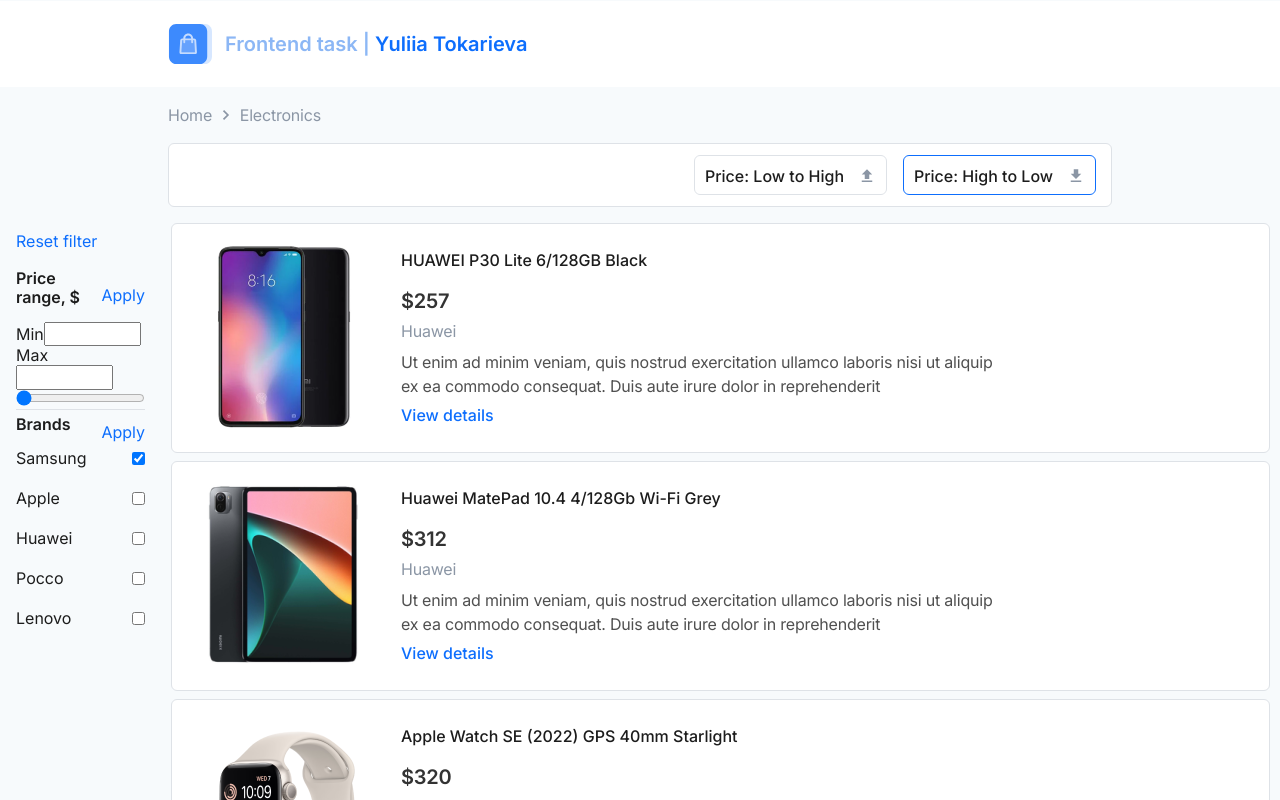
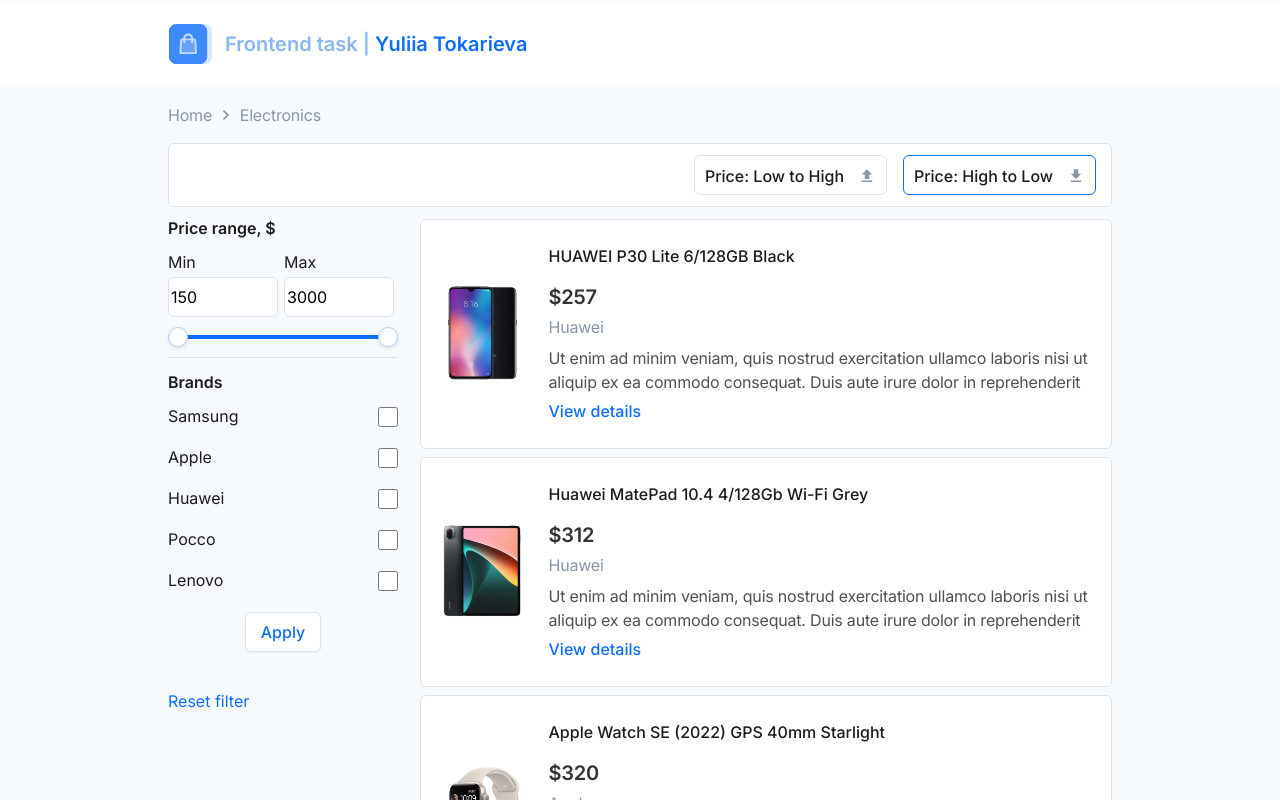
Before and after one commit to YuliyaTokareva/shop-filter, a React app: page / in a window 1280 px wide. Shown: the top 800 px of the page. Built offline with nearby package versions, Linux system fonts and the light colour scheme.

Commit message:
add style range and handler value to it

```diff
--- a/src/Home.jsx
+++ b/src/Home.jsx
@@ -8,9 +8,12 @@
 
 const Home = () => {
   const [sortParam, setSortParam] = useState('hight');
+  const [priceParam, setpriceParam] = useState([150, 3000]);
   const [openMobFilter, setopenMobFilter] = useState(false);
   const products = useMemo(() => {
-    const productsList = dataProducts.sort((a, b) => {
+    const productsList = dataProducts
+      .filter((el) => el.price >= priceParam[0] && el.price <= priceParam[1])
+      .sort((a, b) => {
         switch (sortParam) {
           case 'low':
             return b.price - a.price;
@@ -19,7 +22,7 @@
         }
       });
     return productsList;
-  }, [sortParam]);
+  }, [sortParam, priceParam]);
   const handlerClick = (method) => {
     setSortParam(method);
   };
--- a/src/shop/components/filter/Filter.jsx
+++ b/src/shop/components/filter/Filter.jsx
@@ -1,33 +1,120 @@
-import React from 'react';
+import React, { useState, useEffect } from 'react';
 
 import './filter.scss';
 
 const Filter = () => {
+  const startRange = 150;
+  const endRange = 3000;
+
+  const [minValue, setMinValue] = useState(startRange);
+  const [maxValue, setMaxValue] = useState(endRange);
+  const [fillColorPercent, setFillColorPercent] = useState([0, 100]);
+  const fillColor = () => {
+    const percent1 = (minValue / endRange) * 100;
+    const percent2 = (maxValue / endRange) * 100;
+    setFillColorPercent([percent1, percent2]);
+  };
+  const handlerNumberMax = (e, typeValue) => {
+    let newVal = e.target.value;
+
+    switch (typeValue) {
+      case 'max':
+        if (newVal - minValue <= 150) {
+          setMaxValue(minValue + 1);
+          fillColor();
+          return;
+        } else {
+          setMaxValue(newVal);
+          fillColor();
+          return;
+        }
+
+      case 'min':
+        if (maxValue - newVal <= 150) {
+          setMinValue(maxValue - 1);
+          fillColor();
+          return;
+        } else {
+          setMinValue(newVal);
+          fillColor();
+          return;
+        }
+    }
+  };
+
   return (
     <div className="filter-block">
-      <button className="filter-block__reset">Reset filter</button>
+      <button className="filter-block__reset mob">Reset filter</button>
       <div className="filter-block__title-block">
         <span className="filter-block__title">Price range, $</span>
-        <button className="filter-block__apply">Apply</button>
+        <button className="filter-block__apply mob">Apply</button>
       </div>
-      <div>
-        <label htmlFor="min">Min</label>
-        <input type="number" id="min" name="min" min="150" max="3000" />
+      <div className="filter-block__numper-block">
+        <div className="filter-block__numper-price">
+          <label htmlFor="min">Min</label>
+          <input
+            type="number"
+            id="min-num"
+            name="min"
+            min={startRange}
+            max={endRange}
+            step="1"
+            value={minValue}
+            readOnly
+          />
+        </div>
+        <div className="filter-block__numper-price">
+          <label htmlFor="max">Max</label>
+          <input
+            type="number"
+            id="max-num"
+            name="max"
+            min={startRange}
+            max={endRange}
+            step="1"
+            value={maxValue}
+            readOnly
+          />
+        </div>
       </div>
-      <div>
-        <label htmlFor="max">Max</label>
-        <input type="number" id="max" name="max" min="150" max="3000" />
-      </div>
-      <div>
-        <input type="range" id="volume" name="volume" min="150" max="3000" />
+      <div className="filter-block__range-input">
+        <div
+          className="filter-block__slider-track"
+          style={{
+            background: `linear-gradient(to right, #afd0ff ${fillColorPercent[0]}%, #0D6EFD ${fillColorPercent[0]}%, #0D6EFD ${fillColorPercent[1]}%, #afd0ff ${fillColorPercent[1]}%)`
+          }}></div>
+        <input
+          type="range"
+          id="min"
+          name="min"
+          min={startRange}
+          max={endRange}
+          step="1"
+          onChange={(e) => {
+            handlerNumberMax(e, 'min');
+          }}
+          value={minValue}
+        />
+        <input
+          type="range"
+          id="max"
+          name="max"
+          min={startRange}
+          max={endRange}
+          step="1"
+          onChange={(e) => {
+            handlerNumberMax(e, 'max');
+          }}
+          value={maxValue}
+        />
       </div>
       <div className="filter-block__title-block brands">
         <span className="filter-block__title">Brands</span>
-        <button className="filter-block__apply">Apply</button>
+        <button className="filter-block__apply mob">Apply</button>
       </div>
       <div className="filter-block__check-row">
         <label htmlFor="samsung">Samsung</label>
-        <input type="checkbox" id="samsung" name="samsung" checked />
+        <input type="checkbox" id="samsung" name="samsung" />
       </div>
       <div className="filter-block__check-row">
         <label htmlFor="apple">Apple</label>
@@ -45,6 +132,9 @@
         <label htmlFor="lenovo">Lenovo</label>
         <input type="checkbox" id="lenovo" name="lenovo" />
       </div>
+
+      <button className="filter-block__apply-laptop laptop">Apply</button>
+      <button className="filter-block__reset laptop">Reset filter</button>
     </div>
   );
 };
--- a/src/shop/components/filter/filter.scss
+++ b/src/shop/components/filter/filter.scss
@@ -2,10 +2,13 @@
 @import 'src/variables.scss';
 .filter-block {
   padding: 25px 16px 64px;
+  display: flex;
+  flex-direction: column;
   &__title-block {
     display: flex;
     justify-content: space-between;
     align-items: center;
+    margin-bottom: 15px;
   }
   &__reset,
   &__apply {
@@ -17,15 +20,31 @@
     background-color: #1110;
     cursor: pointer;
   }
+  &__numper-block {
+    display: flex;
+    grid-gap: 6px;
+  }
+  &__numper-price {
+    display: flex;
+    flex-direction: column;
+  }
+  input[type='number'] {
+    background: #ffffff;
+    border: 1px solid #dee2e7;
+    border-radius: 6px;
+    min-width: 110px;
+    height: 40px;
+    margin-top: 5px;
+  }
   &__reset {
     margin-bottom: 18px;
+    align-self: flex-start;
   }
   &__title {
     font-weight: 600;
     font-size: 16px;
     line-height: 19px;
     color: #1c1c1c;
-    margin-bottom: 15px;
   }
   &__check-row {
     margin-bottom: 21px;
@@ -38,8 +57,123 @@
     line-height: 19px;
     color: #1c1c1c;
   }
+  &__range-input {
+    position: relative;
+    width: 100%;
+    height: 40px;
+    input {
+      position: absolute;
+      width: 100%;
+      height: 5px;
+      top: -5px;
+      background: none;
+      pointer-events: none;
+    }
+  }
+  &__slider-track {
+    width: 100%;
+    height: 4px;
+    background: #afd0ff;
+    border-radius: 2px;
+    position: absolute;
+    bottom: 0;
+    margin: auto;
+    top: 0;
+  }
+  &__apply-laptop {
+    @include for-tablet-down {
+      display: none;
+    }
+    @include for-tablet-up {
+      width: 76px;
+      height: 40px;
+      background: #ffffff;
+      font-weight: 500;
+      font-size: 16px;
+      line-height: 19px;
+      text-align: center;
+      color: #0d6efd;
+      flex: none;
+      order: 0;
+      flex-grow: 0;
+      border: 1px solid #dee2e7;
+      box-shadow: 0px 1px 2px rgba(56, 56, 56, 0.08);
+      border-radius: 6px;
+      align-self: center;
+      margin-bottom: 40px;
+    }
+  }
 }
 .brands {
   border-top: 1px solid #dee2e7;
-  padding-top: 5px;
+  padding-top: 15px;
 }
+input[type='range'] {
+  background-color: transparent;
+  outline: none;
+  -webkit-appearance: none;
+  -moz-appearance: none;
+  appearance: none;
+  width: 100%;
+  top: 0;
+  margin: auto;
+  bottom: 0;
+  pointer-events: none;
+  cursor: pointer;
+  position: absolute;
+}
+input[type='range']::-webkit-slider-thumb {
+  width: 20px;
+  height: 20px;
+  -webkit-appearance: none;
+  border-radius: 50%;
+  background-color: #ffffff;
+  border: 1px solid #afd0ff;
+  box-shadow: 0px 2px 4px rgba(16, 0, 0, 0.1);
+  cursor: pointer;
+  pointer-events: auto;
+}
+input[type='range']::-ms-track {
+  height: 20px;
+  appearance: none;
+  pointer-events: auto;
+}
+input[type='range']::-moz-range-thumb {
+  width: 20px;
+  height: 20px;
+  -webkit-appearance: none;
+  border-radius: 50%;
+  background-color: #ffffff;
+  border: 1px solid #afd0ff;
+  box-shadow: 0px 2px 4px rgba(16, 0, 0, 0.1);
+  cursor: pointer;
+  pointer-events: auto;
+}
+input[type='range']::-ms-thumb {
+  width: 20px;
+  height: 20px;
+  appearance: none;
+  border-radius: 50%;
+  background-color: #ffffff;
+  border: 1px solid #afd0ff;
+  box-shadow: 0px 2px 4px rgba(16, 0, 0, 0.1);
+  cursor: pointer;
+  pointer-events: auto;
+}
+
+input[type='checkbox'] {
+  width: 20px;
+  height: 20px;
+  border-radius: 5px;
+}
+
+.laptop {
+  @include for-tablet-down {
+    display: none;
+  }
+}
+.mob {
+  @include for-tablet-up {
+    display: none;
+  }
+}
--- a/src/shop/components/products/products.scss
+++ b/src/shop/components/products/products.scss
@@ -2,9 +2,26 @@
 @import 'src/variables.scss';
 .products-body {
   display: flex;
+  @include for-tablet {
+    width: 944px;
+  }
+  @include for-laptop-up {
+    width: 1180px;
+  }
+  @include for-tablet-up {
+    margin: 12px auto 58px;
+  }
   &__aside {
+    .filter-block {
+      padding: 0;
+    }
     @include for-tablet-down {
       display: none;
+    }
+    @include for-tablet-up {
+      width: 230px;
+      flex-shrink: 0;
+      margin-right: 22px;
     }
   }
 }
@@ -15,4 +32,7 @@
   grid-template-columns: minmax(0, 1fr);
   grid-gap: 8px;
   width: 100%;
+  @include for-tablet-up {
+    padding: 0;
+  }
 }
```
Lines whose indentation alone changed are shown as unchanged.
